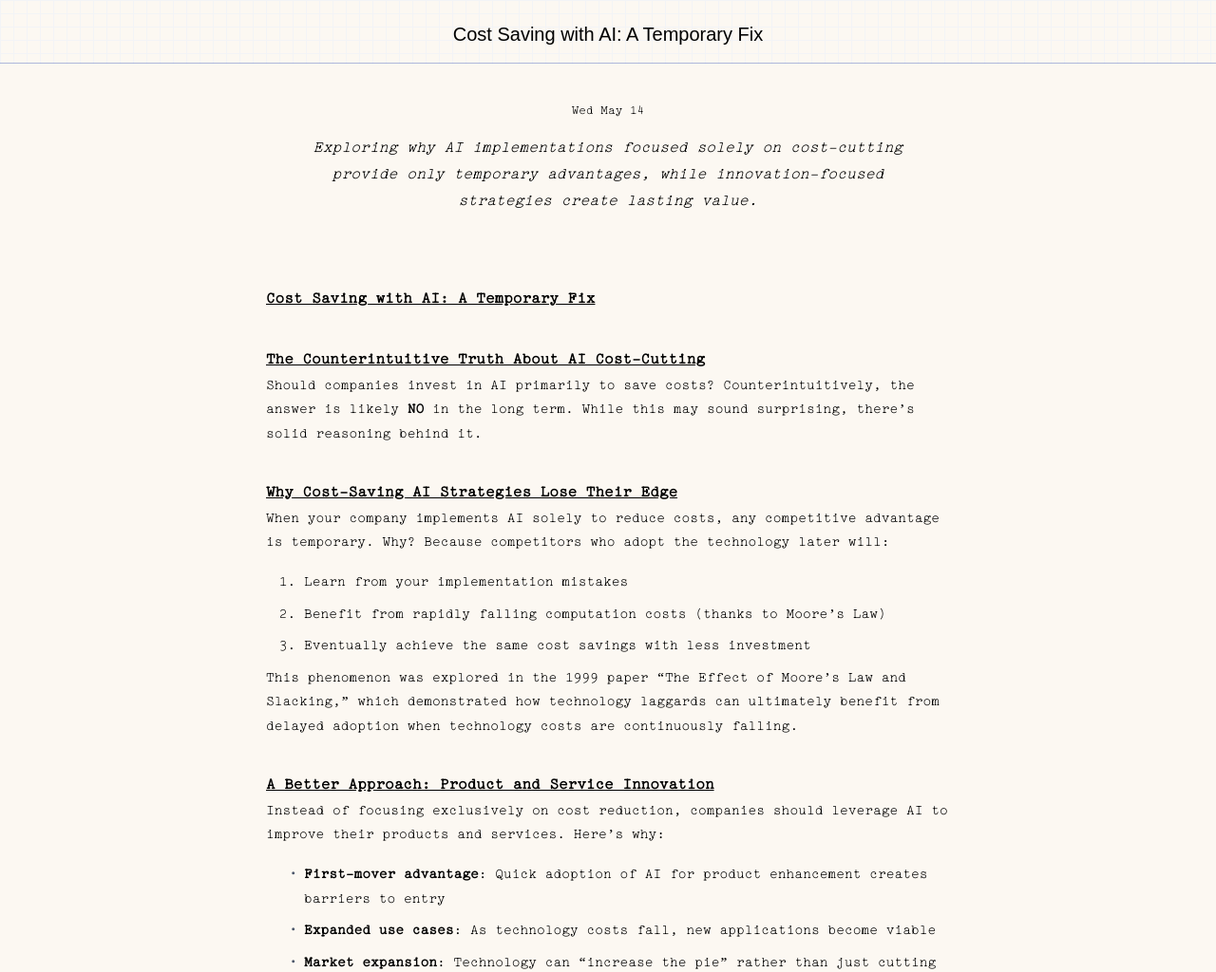
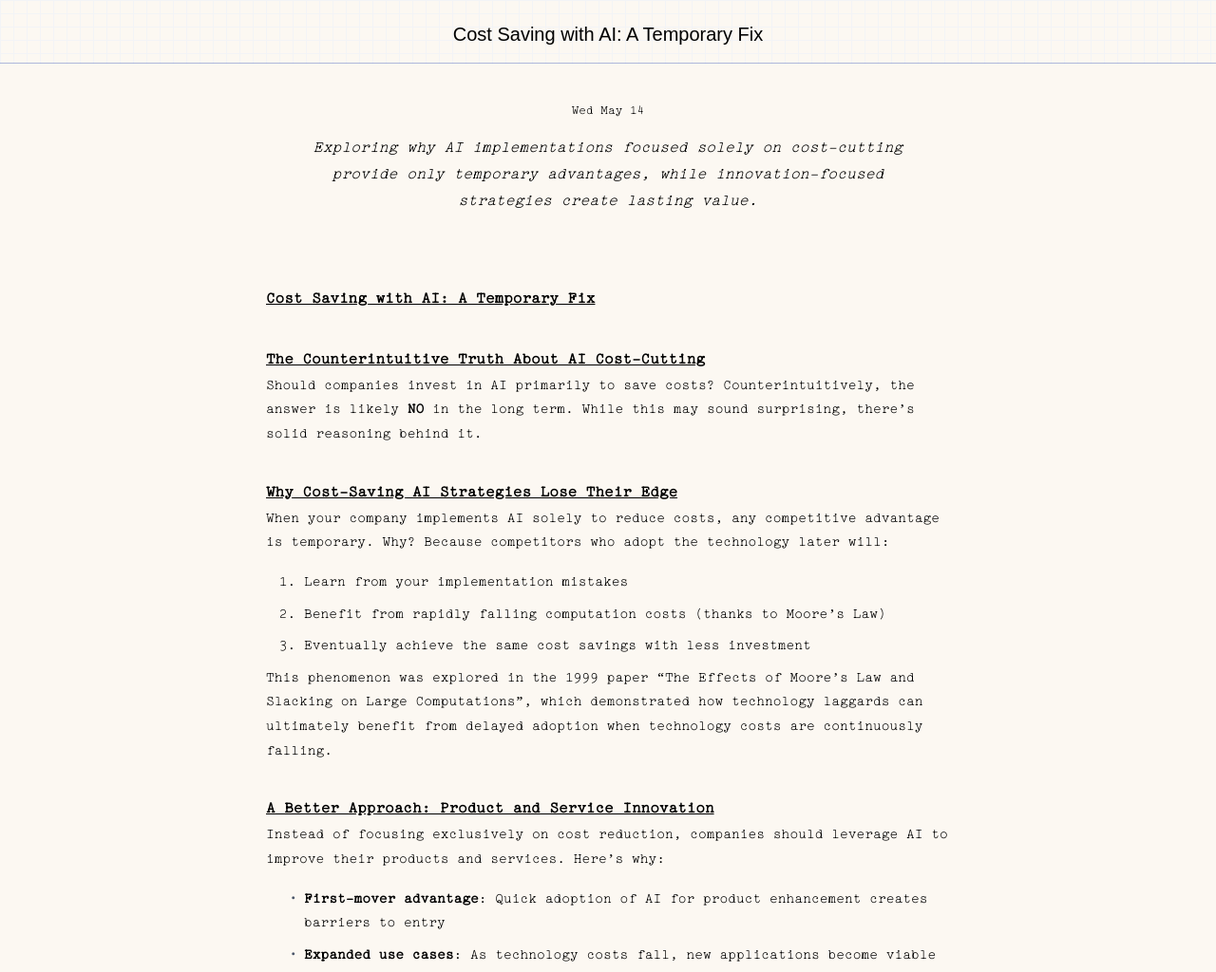
Before and after one commit to ErikBird/blog, an Astro site: page /posts/post-7 in a window 1280 px wide. Shown: the part 70-1094 px from the top of the page at 95% size. Built offline with nearby package versions, Linux system fonts and the light colour scheme; Astro itself is replaced by a stand-in of ours; a web font is replaced by a local one.

Commit message:
Update post-7.md to include a link to the 1999 paper "The Effects of Moore's Law and Slacking on Large Computations," enhancing the discussion on the benefits of delayed technology adoption.

```diff
--- a/src/pages/posts/post-7.md
+++ b/src/pages/posts/post-7.md
@@ -22,7 +22,7 @@ When your company implements AI solely to reduce costs, any competitive advantag
 2. Benefit from rapidly falling computation costs (thanks to Moore's Law)
 3. Eventually achieve the same cost savings with less investment
 
-This phenomenon was explored in the 1999 paper "The Effect of Moore's Law and Slacking," which demonstrated how technology laggards can ultimately benefit from delayed adoption when technology costs are continuously falling.
+This phenomenon was explored in the 1999 paper ["The Effects of Moore's Law and Slacking on Large Computations"](https://arxiv.org/abs/astro-ph/9912202), which demonstrated how technology laggards can ultimately benefit from delayed adoption when technology costs are continuously falling.
 
 ## A Better Approach: Product and Service Innovation
 
```
